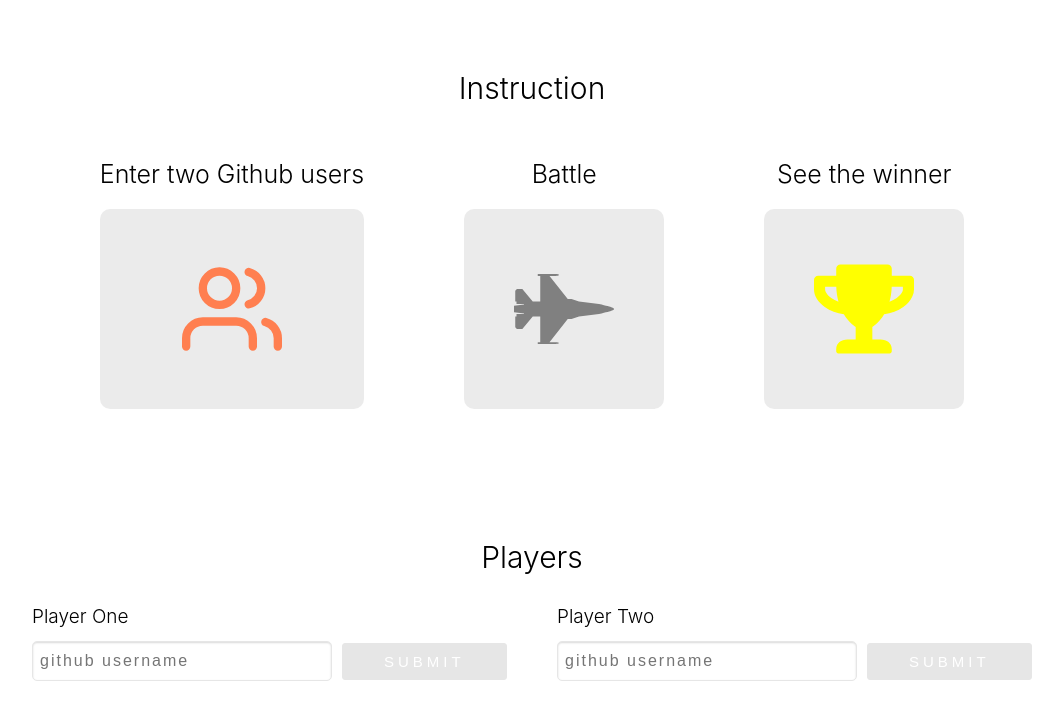
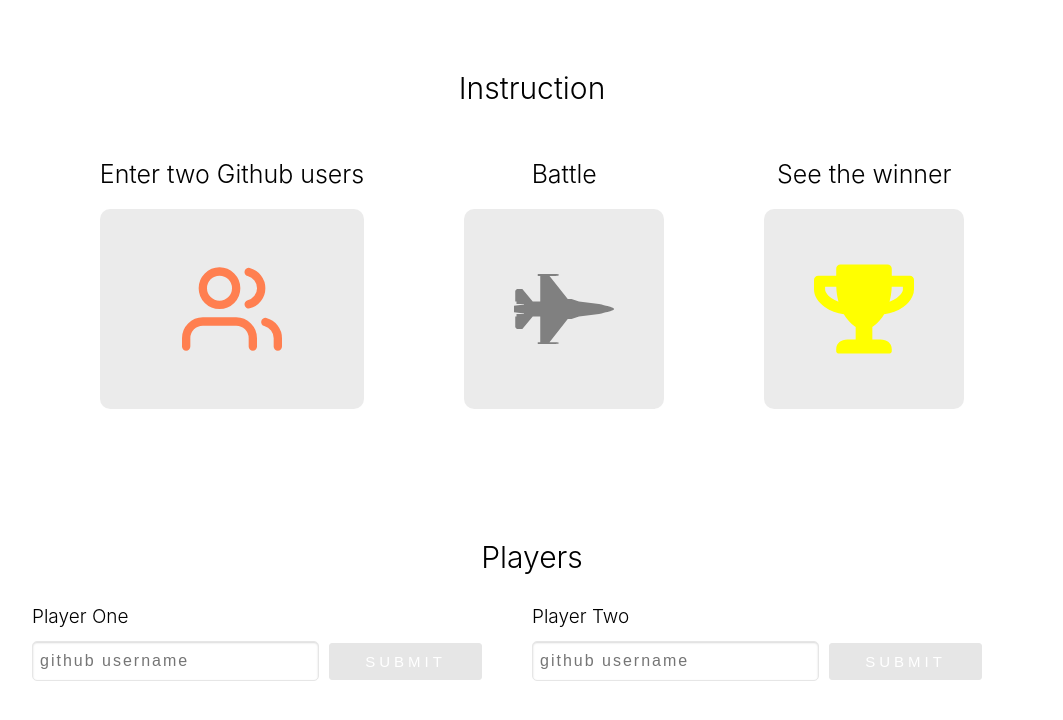
Before and after one commit to zakali22/github-battle-v2, a React app: page / in a window 1280 px wide. Shown: the top 720 px of the page, without its empty margins (108-1171 px from the left). Built offline with nearby package versions, Linux system fonts and the light colour scheme.

Commit message:
Add margin to forms

```diff
--- a/src/styles/components/player.scss
+++ b/src/styles/components/player.scss
@@ -14,9 +14,7 @@
         align-self: stretch;
         & > * {
             flex: 1 0 auto;
-            &:not(:last-child){
-                margin-right: 5rem;
-            }
+            margin-right: 5rem;
         }
     }
     .player__btn {
```
